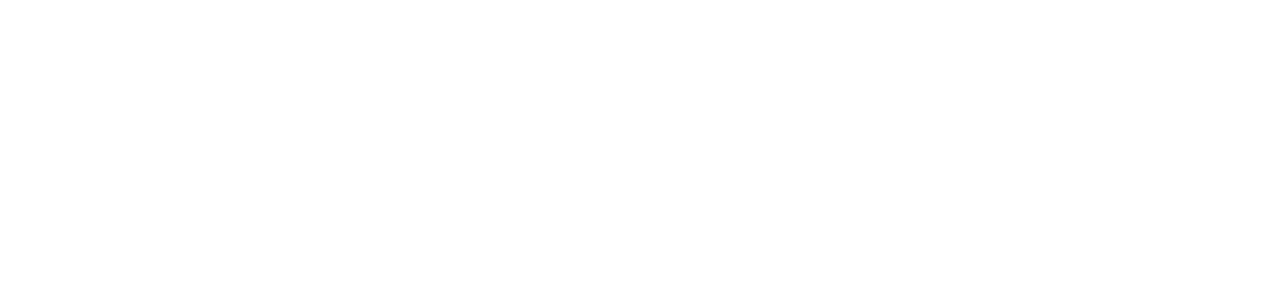
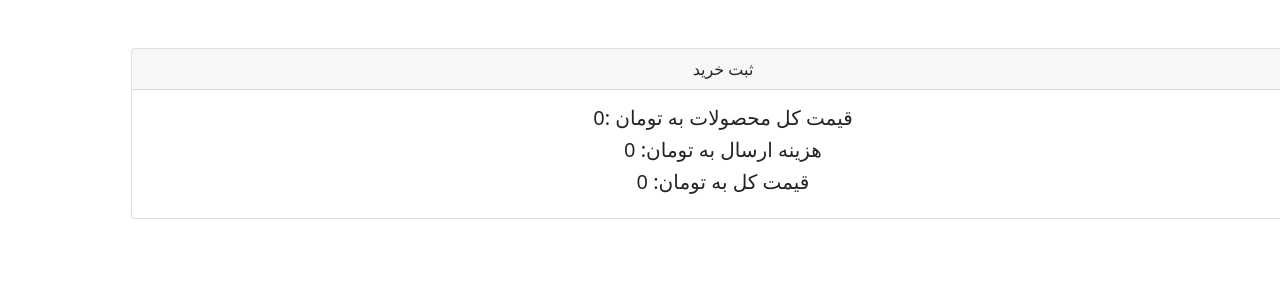
Before and after one commit to adibsadeghi1993/redux-toolkit-bootstrap, a React (Create React App) app: page /checkout in a window 1280 px wide. Before the commit this address had no page. Shown: the top 300 px of the page. Built offline with nearby package versions, Linux system fonts and the light colour scheme.

Commit message:
checkout component was created

```diff
--- a/src/App.js
+++ b/src/App.js
@@ -11,6 +11,7 @@
 import { loginByLocalStorage } from "./redux/reducers/AuthReducer";
 import Test from "./components/Range";
 import CartItems from "./components/cartitems/CartItems";
+import Checkout from "./components/Checkout";
 
 
 function App() {
@@ -26,6 +27,7 @@
      <Route path="/signup" element={<Signup />}/>
      <Route path="/login" element={<Login />}/>
      <Route path="/cartItems" element={<CartItems />}/>
+     <Route path="/checkout" element={<Checkout />}/>
      </Routes>
 
     </div>
--- a/src/components/Auth/Signup/Signup.js
+++ b/src/components/Auth/Signup/Signup.js
@@ -56,9 +56,11 @@
       console.log(userInfo.userInfo?.email);
       if (userInfo.userInfo?.email && !query.from) {
         navigate("/");
-      }else{
+      }
+      if (userInfo.userInfo?.email && query.from) {
         navigate("/checkout");
       }
+
     }, 2000);
   }, [userInfo.userInfo?.email]);
 
--- /dev/null
+++ b/src/components/Checkout.js
@@ -0,0 +1,21 @@
+import React from "react";
+import { useSelector } from "react-redux";
+
+const Checkout = () => {
+    const {totalPrice} = useSelector(state => state.products)
+    const shipingPrice=totalPrice-(0.85)*totalPrice
+  return (
+    <div className="m-5">
+      <div class="card text-center">
+        <div class="card-header">ثبت خرید</div>
+        <div class="card-body">
+          <h5 class="card-title">قیمت کل محصولات به تومان :{totalPrice}</h5>
+          <h5 class="card-title">هزینه ارسال به تومان: {Math.floor(shipingPrice)}</h5>
+          <h5 class="card-title">قیمت کل به تومان: {Math.floor(totalPrice+shipingPrice)} </h5>
+        </div>
+      </div>
+    </div>
+  );
+};
+
+export default Checkout;
--- a/src/components/cartitems/CartItems.js
+++ b/src/components/cartitems/CartItems.js
@@ -4,13 +4,20 @@
 import Header from "../Layout/Header";
 import { Link } from "react-router-dom";
 import "./CartItems.css"
+import { useDispatch } from "react-redux";
+import { TotalPrice } from "../../redux/reducers/ProductReducer";
+
 
 const CartItems = () => {
+    const dispatch = useDispatch()
 
   const { cartItems } = useSelector((state) => state.products);
 
-  const totalPrice=cartItems.reduce((a,c)=>a+c.dPrice*c.qty,0)
-  console.log(totalPrice)
+  dispatch(TotalPrice())
+  const { totalPrice } = useSelector((state) => state.products);
+
+
+
   return (
     <div>
       <Header />
@@ -43,8 +50,7 @@
   </div>
   <div class="card-body">
     <h5 class="card-title">مجموع قیمت ها:{totalPrice}</h5>
-    <p class="card-text">With supporting text below as a natural lead-in to additional content.</p>
-    <Link to="/signup?from=checkout" class="btn btn-primary">ثبت سفارش</Link>
+    <Link to="/signup?from=checkout" class="btn btn-primary mt-3">ثبت سفارش</Link>
   </div>
 
 </div>
--- a/src/redux/reducers/ProductReducer.js
+++ b/src/redux/reducers/ProductReducer.js
@@ -3,10 +3,10 @@
 
 export const fetchProducts = createAsyncThunk(
   "all/products",
-  async (______,{ rejectWithValue }) => {
+  async (______, { rejectWithValue }) => {
     try {
       const { data } = await axios.get("http://localhost:4000/products");
-      console.log(data)
+      console.log(data);
       return data;
     } catch (error) {
       return rejectWithValue(error.response.data.message);
@@ -17,48 +17,44 @@
 const productsSlice = createSlice({
   name: "products",
   initialState: {
-      products:[],
+    products: [],
     loading: false,
     erroeMessage: null,
-      cartItems:[]
-
+    cartItems: [],
+    totalPrice:0
   },
 
-    reducers:{
-        addToCart:(state,{payload})=>{
-          const newItem={...payload,qty:1}
-            state.cartItems.push(newItem)
+  reducers: {
+    addToCart: (state, { payload }) => {
+      const newItem = { ...payload, qty: 1 };
+      state.cartItems.push(newItem);
     },
-        increaseQty:(state,{payload})=>{
-          const newCartItems=[...state.cartItems]
-           const findItem=newCartItems.find((item)=>item.id===payload)
-           const newItem={...findItem,qty:findItem.qty+1}
-           const index=newCartItems.indexOf(findItem)
-           newCartItems[index]=newItem
-           state.cartItems=newCartItems
-
-
+    increaseQty: (state, { payload }) => {
+      const newCartItems = [...state.cartItems];
+      const findItem = newCartItems.find((item) => item.id === payload);
+      const newItem = { ...findItem, qty: findItem.qty + 1 };
+      const index = newCartItems.indexOf(findItem);
+      newCartItems[index] = newItem;
+      state.cartItems = newCartItems;
     },
-        decreaseQty:(state,{payload})=>{
-          const newCartItems=[...state.cartItems]
-           const findItem=newCartItems.find((item)=>item.id===payload)
-           const newItem={...findItem,qty:findItem.qty-1}
-           const index=newCartItems.indexOf(findItem)
-           if(newItem.qty<1){
-             const updatedCart=newCartItems.filter(item=>item.id !== payload)
-             state.cartItems=updatedCart
-           }else{
-            newCartItems[index]=newItem
-            state.cartItems=newCartItems
+    decreaseQty: (state, { payload }) => {
+      const newCartItems = [...state.cartItems];
+      const findItem = newCartItems.find((item) => item.id === payload);
+      const newItem = { ...findItem, qty: findItem.qty - 1 };
+      const index = newCartItems.indexOf(findItem);
+      if (newItem.qty < 1) {
+        const updatedCart = newCartItems.filter((item) => item.id !== payload);
+        state.cartItems = updatedCart;
+      } else {
+        newCartItems[index] = newItem;
+        state.cartItems = newCartItems;
       }
-
-
-
     },
-
+    TotalPrice:(state,action)=>{
+      const totalPrice=state.cartItems.reduce((a,c)=>a+c.dPrice*c.qty,0)
+      state.totalPrice=totalPrice
     },
-
-
+  },
 
   extraReducers: {
     [fetchProducts.pending]: (state) => {
@@ -73,9 +69,8 @@
       console.log({ payload, error });
       return { loading: false, erroeMessage: payload, products: [] };
     },
-
   },
 });
 
-  export const {addToCart, increaseQty,decreaseQty}=productsSlice.actions
+export const { addToCart, increaseQty,decreaseQty,TotalPrice} = productsSlice.actions;
 export default productsSlice.reducer;
```
Lines whose indentation alone changed are shown as unchanged.
